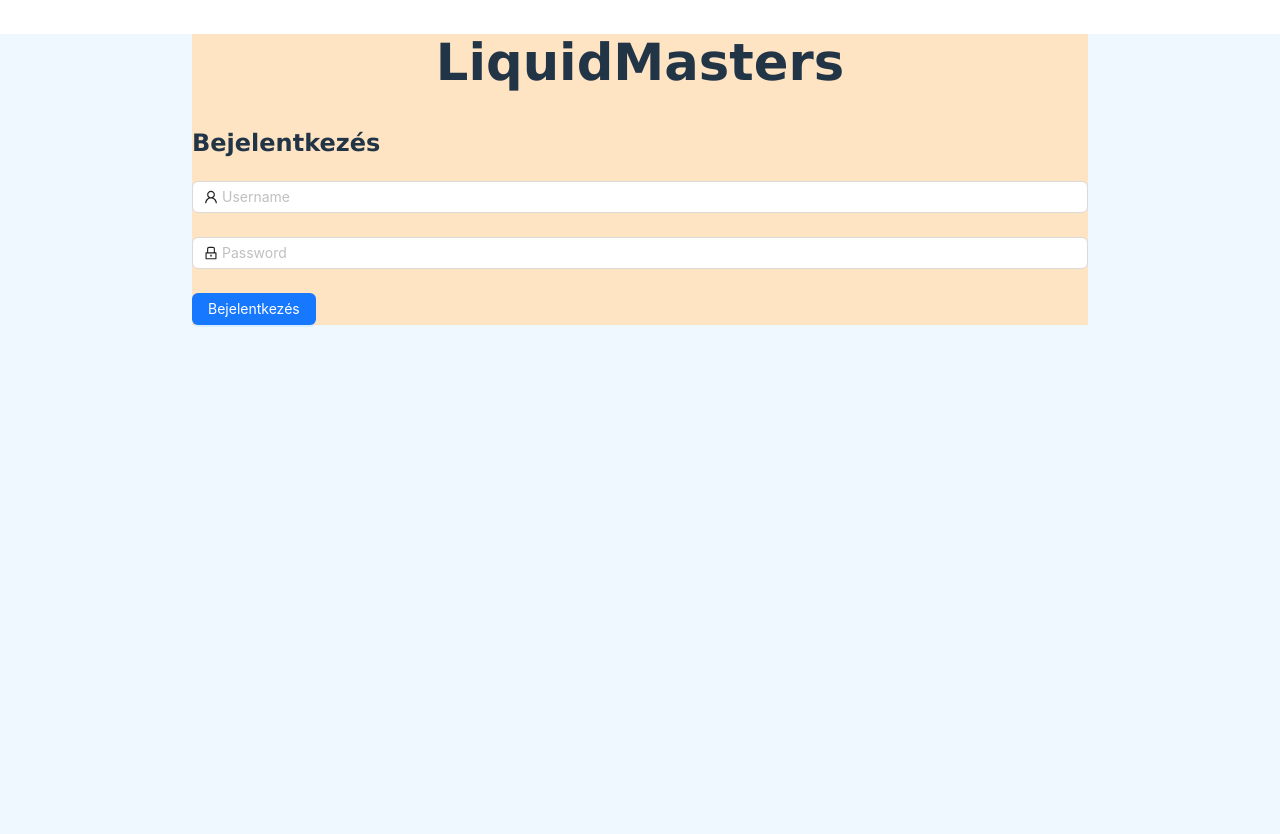
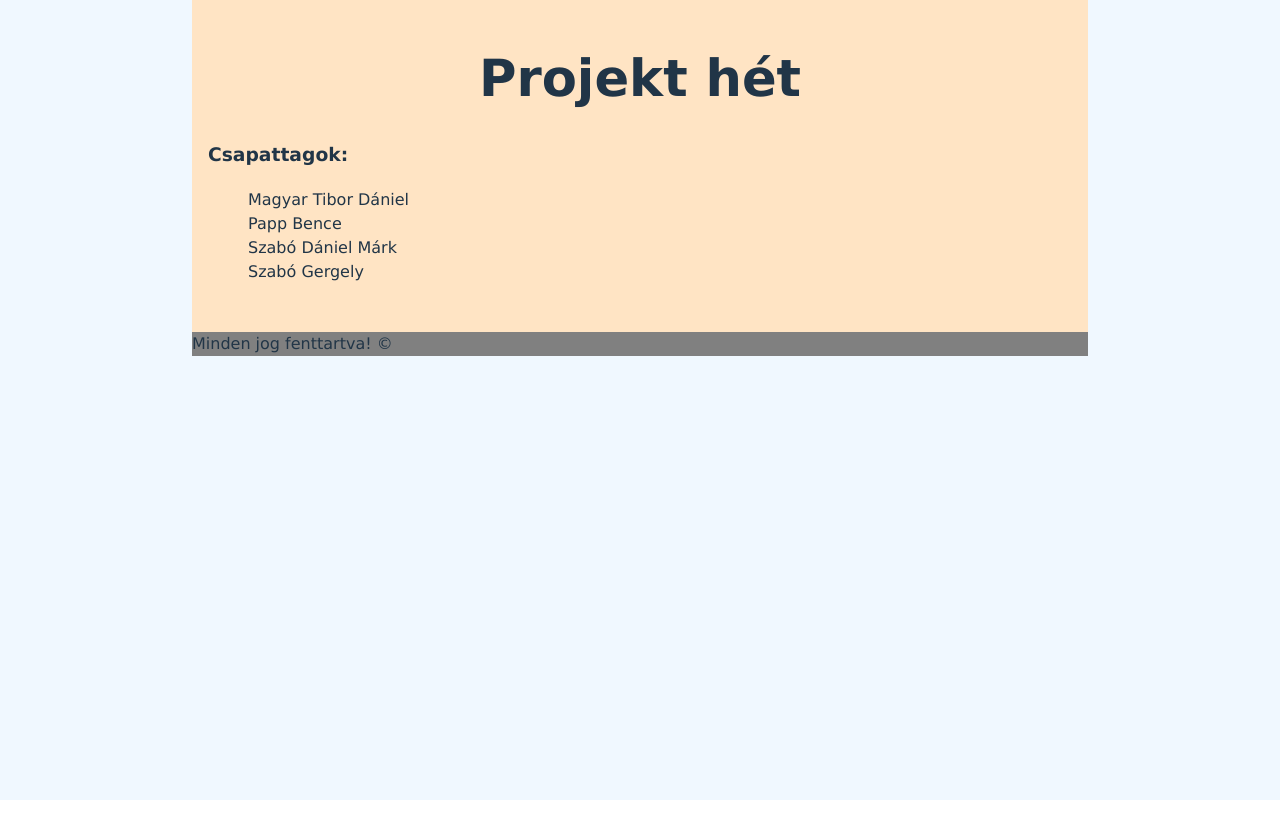
Before and after one commit to bencepapp64/Projekthet_Weblap, a React (Vite) app in the folder Frontend/: page /App in a window 1280 px wide. After the commit the page ends 800 px from the top, so only its background shows below. Built offline with nearby package versions, Linux system fonts and the light colour scheme.

Commit message:
átirányítás login után

```diff
--- a/Frontend/package.json
+++ b/Frontend/package.json
@@ -13,7 +13,8 @@
     "axios": "^1.3.2",
     "react": "^18.2.0",
     "react-dom": "^18.2.0",
-    "react-native-sqlite-storage": "^6.0.1"
+    "react-native-sqlite-storage": "^6.0.1",
+    "react-router-dom": "^6.8.1"
   },
   "devDependencies": {
     "@types/react": "^18.0.27",
--- a/Frontend/src/Login.jsx
+++ b/Frontend/src/Login.jsx
@@ -2,8 +2,12 @@
 import { Form, Input, Button } from 'antd';
 import { UserOutlined, LockOutlined } from '@ant-design/icons';
 import axios from 'axios'
+import { useNavigate } from "react-router-dom";
+
+
 
  function Login () {
+  const navigate = useNavigate()
   const onFinish = values => {
     console.log('Received values of form: ', values)
     const {username, password} = values
@@ -11,6 +15,7 @@
     .then(res => {
       if(res.data.validation){
         alert('Helyes jelszó és felhasználónév')
+        navigate('/App')
       }
       else{
         alert('Helytelen jelszó és felhasználónév')
--- a/Frontend/src/main.jsx
+++ b/Frontend/src/main.jsx
@@ -1,11 +1,17 @@
 import React from 'react'
 import ReactDOM from 'react-dom/client'
-import App from './App'
+import App from "./App";
+import { BrowserRouter, Route, Routes } from "react-router-dom";
 import Login from './Login'
 import './index.css'
 
 ReactDOM.createRoot(document.getElementById('root')).render(
   <React.StrictMode>
-    <Login />
+    <BrowserRouter>
+      <Routes>
+        <Route index element={<Login />} />
+        <Route path="App" element={<App />} />
+      </Routes>
+    </BrowserRouter>
   </React.StrictMode>,
 )
```
Also changed, not shown: 1 other file (tests, documents, lock files or other folders).
